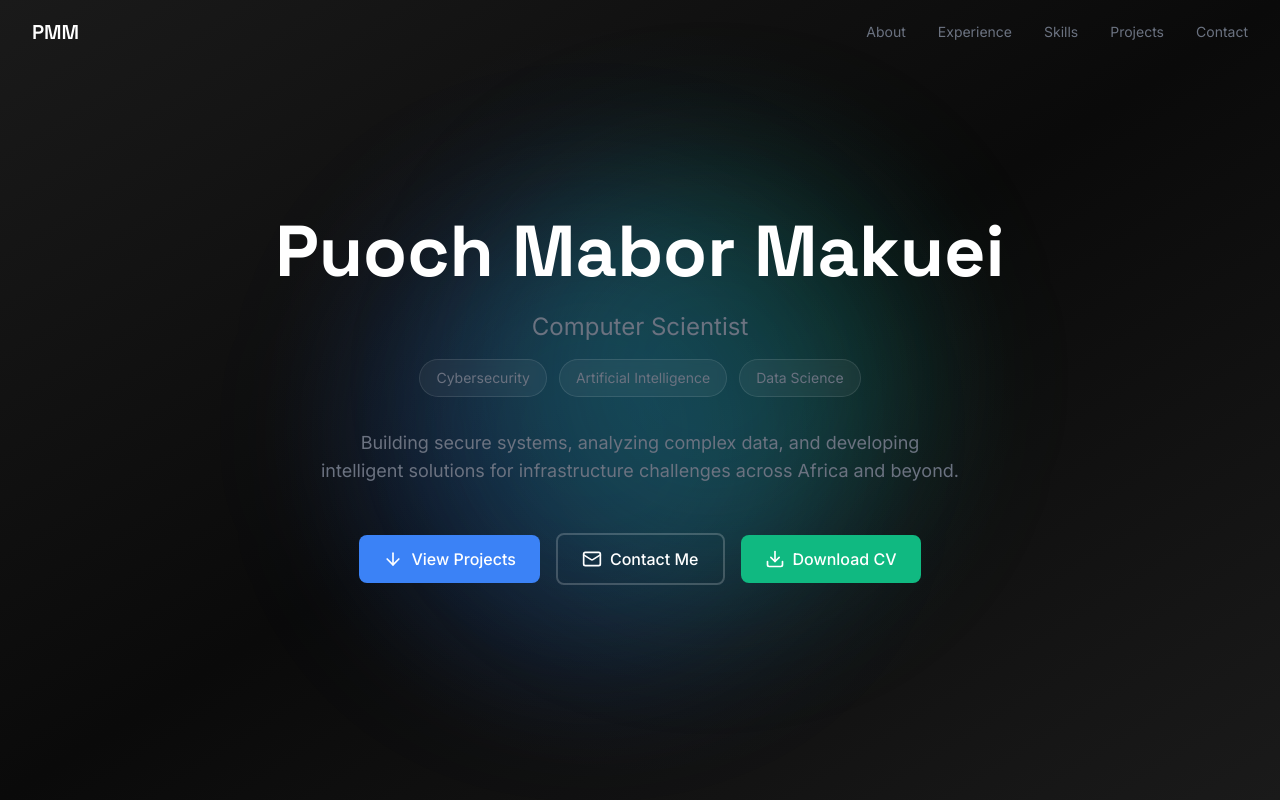
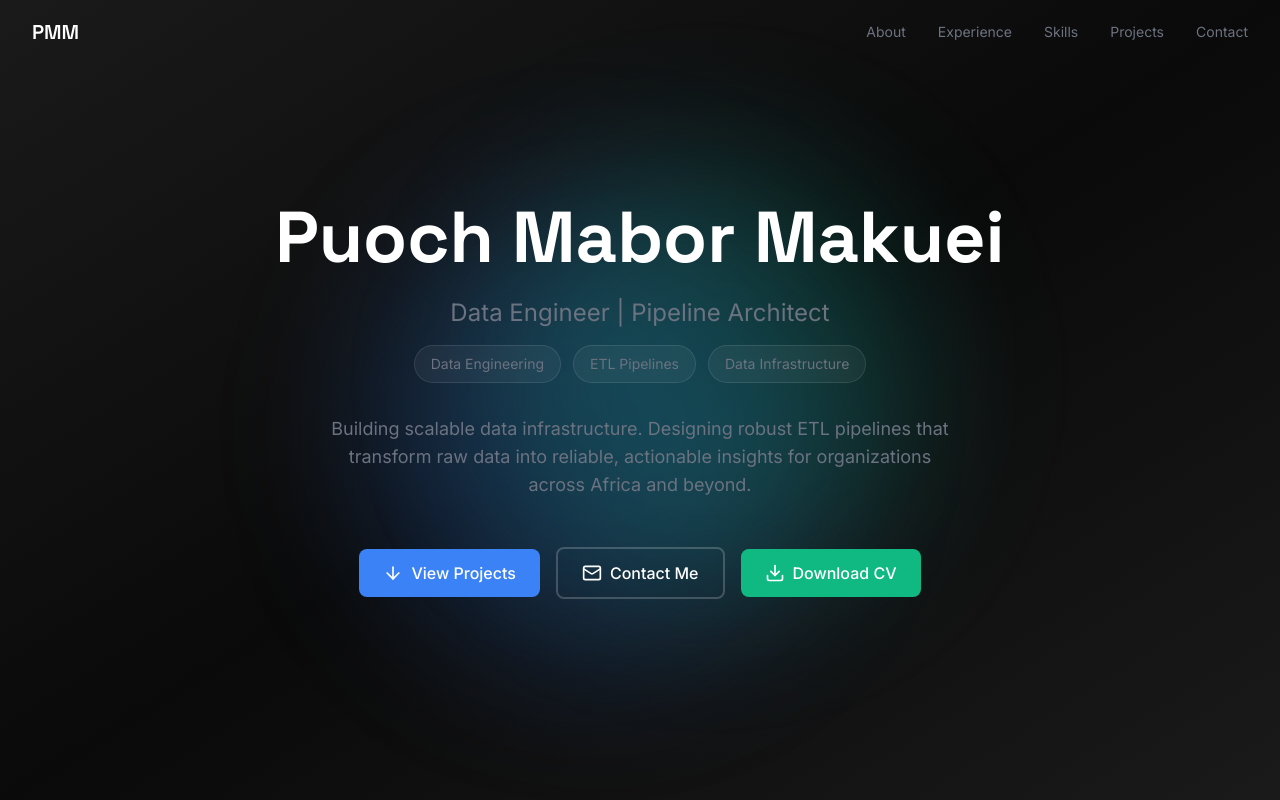
Before and after one commit to puoch1of1/PORTFOLIO-, a React (Vite) app: page / in a window 1280 px wide. Shown: the top 800 px of the page. Built offline with nearby package versions, Linux system fonts and the light colour scheme.

Commit message:
Update personal info and enhance footer content in App component

```diff
--- a/src/App.tsx
+++ b/src/App.tsx
@@ -22,7 +22,8 @@ function App() {
           <Contact />
         </main>
       <footer className="bg-primary-charcoal border-t border-white/10 py-8 px-4 sm:px-6 lg:px-8">
-        <div className="max-w-7xl mx-auto text-center text-secondary-gray text-sm">
+        <div className="max-w-7xl mx-auto text-center text-secondary-gray text-sm space-y-2">
+          <p className="text-accent-blue font-medium">Engineering data pipelines. Building at scale. Transforming chaos into clarity.</p>
           <p>© {new Date().getFullYear()} Puoch Mabor Makuei. All rights reserved.</p>
         </div>
       </footer>
--- a/src/data/content.ts
+++ b/src/data/content.ts
@@ -1,11 +1,11 @@
 // Portfolio content data - easily customizable
 export const personalInfo = {
   name: "Puoch Mabor Makuei",
-  title: "Computer Scientist",
-  specializations: ["Cybersecurity", "Artificial Intelligence", "Data Science"],
+  title: "Data Engineer | Pipeline Architect",
+  specializations: ["Data Engineering", "ETL Pipelines", "Data Infrastructure"],
   location: "South Sudan",
   email: "lomaspuoch502@gmail.com",
-  tagline: "Building secure systems, analyzing complex data, and developing intelligent solutions for infrastructure challenges across Africa and beyond.",
+  tagline: "Building scalable data infrastructure. Designing robust ETL pipelines that transform raw data into reliable, actionable insights for organizations across Africa and beyond.",
 };
 
 export const about = {
@@ -15,9 +15,10 @@ export const about = {
     degree: "Bachelor of Science in Computer Science",
     institution: "Uganda Christian University",
   },
-  narrative: `I'm a computer scientist driven by curiosity and discipline, with a deep interest in systems, networks, and data. My work focuses on understanding infrastructure—how systems connect, how data flows, and how we can build more secure and intelligent solutions.
+  narrative: `I'm a data engineer driven by the challenge of building reliable data infrastructure at scale. My work focuses on designing and implementing ETL pipelines, optimizing data flows, and creating scalable systems that turn raw, chaotic data into structured, actionable insights.
 
-I approach problems with an infrastructure-first mindset, thinking about reliability, scalability, and security from the ground up. Whether it's monitoring telecommunications networks, analyzing data patterns, or securing systems, I'm interested in the fundamentals that make technology work reliably at scale.`,
+I approach data engineering with an infrastructure-first mindset—thinking about data quality, pipeline reliability, and system scalability from the ground up. Whether it's building batch processing workflows, implementing real-time data streams, or ensuring data integrity across distributed systems, I'm passionate about creating the foundational data pipelines that power organizational decision-making.`,
+  philosophy: "Data pipelines are the nervous system of modern organizations. My role is to build infrastructure that's not just functional, but resilient, scalable, and maintainable—transforming chaos into clarity.",
 };
 
 export const experiences = [
@@ -78,51 +79,57 @@ export const experiences = [
 ];
 
 export const skills = {
-  "Cybersecurity": [
-    "Network Security",
-    "Infrastructure Monitoring",
-    "Security Assessment",
+  "Data Engineering & ETL": [
+    "ETL Pipeline Design",
+    "Data Modeling",
+    "Apache Spark",
+    "Apache Airflow",
+    "Data Quality Assurance",
   ],
-  "AI & Data Science": [
+  "Programming & Databases": [
     "Python",
     "SQL",
-    "Data Analysis",
-    "Machine Learning Fundamentals",
+    "Pandas",
+    "NumPy",
+    "Database Design",
   ],
-  "Infrastructure & Networking": [
-    "LAN Administration",
-    "Network Performance Evaluation",
-    "Spectrum Management",
-    "Telecommunications Systems",
+  "Data Infrastructure": [
+    "Apache Kafka",
+    "Batch Processing",
+    "Stream Processing",
+    "Data Warehousing",
+    "Infrastructure Monitoring",
   ],
-  "Tools & Technologies": [
+  "Tools & Practices": [
+    "Data Pipeline Orchestration",
+    "Data Validation",
     "Technical Documentation",
-    "Remote Collaboration",
-    "System Administration",
+    "System Architecture",
   ],
 };
 
 export const projects = [
   {
     id: 1,
-    title: "AI-Driven Medicine Supply Forecasting System",
+    title: "Medicine Supply Data Pipeline & Forecasting System",
     status: "Final Year Project — In Progress",
     expectedCompletion: "May",
     isCollaborative: true,
-    overview: "An AI-based system addressing drug stockouts and medicine expiries in Uganda's medical sector through predictive modeling and improved demand forecasting.",
+    overview: "A data engineering solution addressing drug stockouts and medicine expiries in Uganda's medical sector through automated ETL pipelines, data quality validation, and predictive analytics infrastructure.",
     technicalFocus: [
-      "Time-series forecasting",
-      "Data preprocessing",
-      "Model evaluation",
-      "Inventory data pipelines (CSV/Excel)"
+      "ETL pipeline design for inventory data",
+      "Data cleaning and validation workflows",
+      "Time-series data modeling",
+      "Automated data ingestion (CSV/Excel)",
+      "Data quality monitoring"
     ],
     role: [
-      "Data analysis",
-      "Model design",
-      "System logic",
-      "Documentation"
+      "Data pipeline architecture",
+      "ETL workflow implementation",
+      "Data quality assurance",
+      "System documentation"
     ],
-    tools: ["Python", "Time-Series Analysis", "Machine Learning", "Data Preprocessing"],
+    tools: ["Python", "Pandas", "SQL", "Data Pipeline Design", "ETL"],
     isFeatured: true,
     github: null,
   },
```
